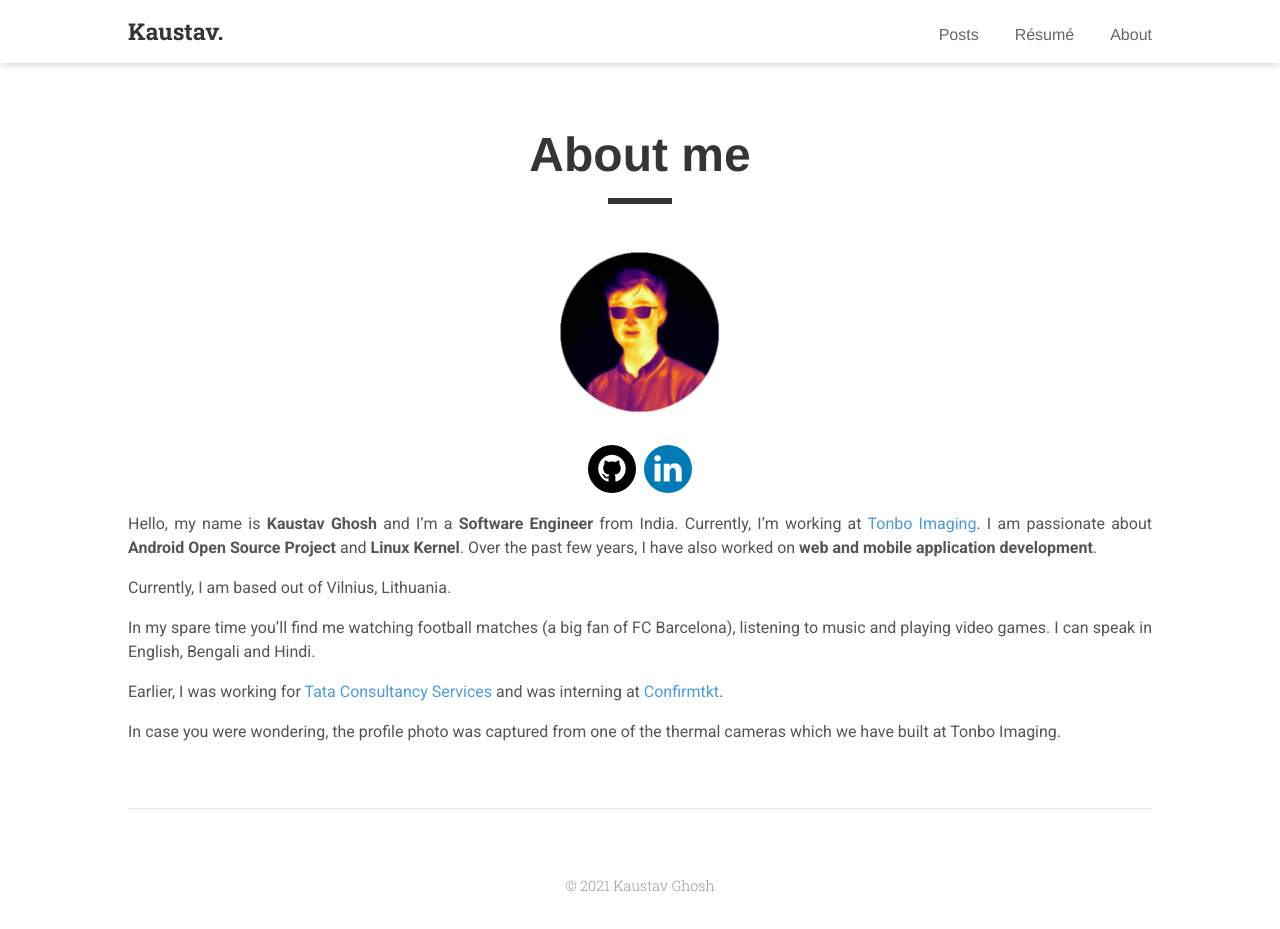
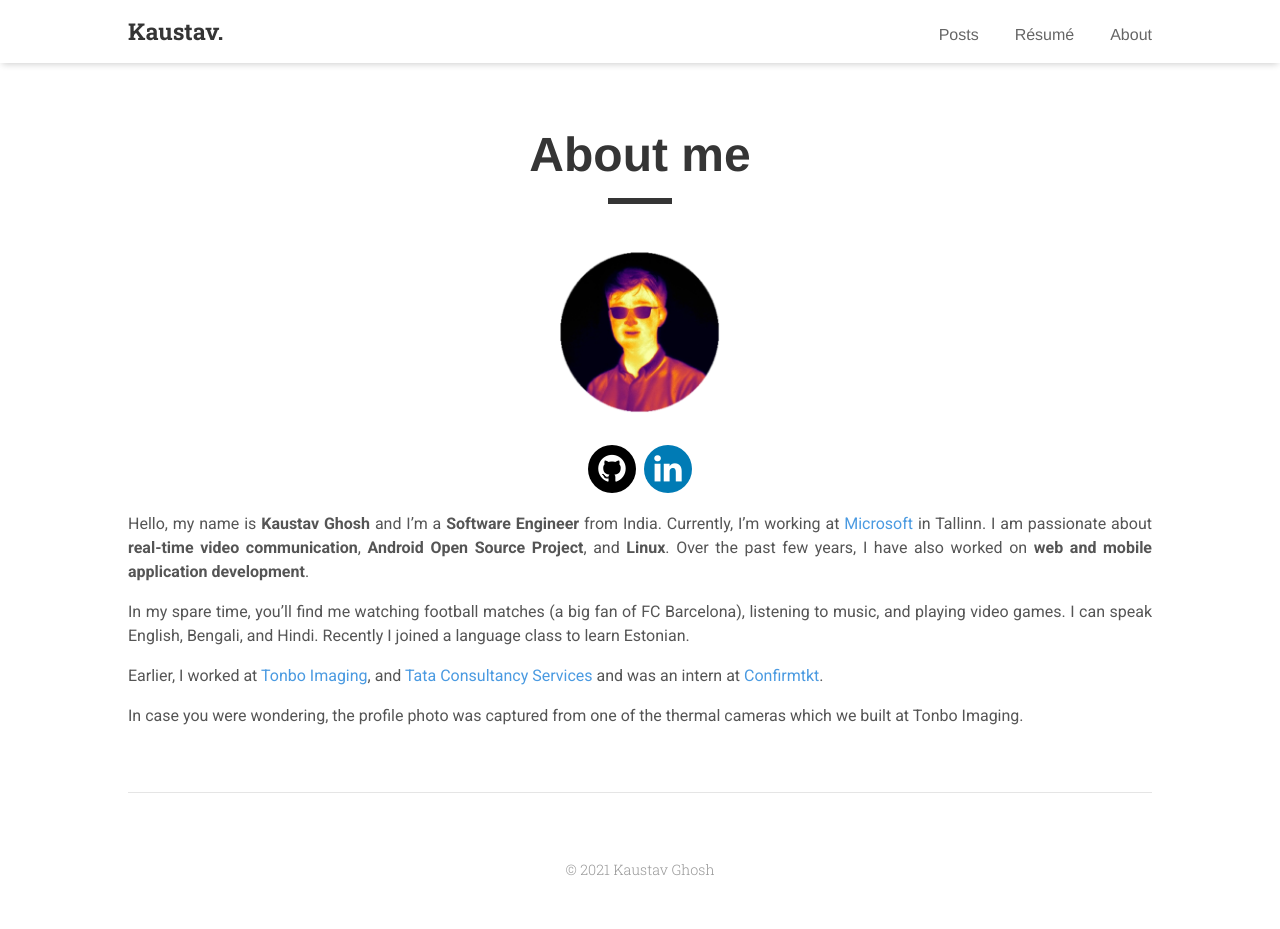
Before and after one commit to kaustav-net/kaustav.net, a Jekyll site: the page built from about.md, in a window 1280 px wide. Built offline with Jekyll 4.4.1, drawn with Linux system fonts in a browser that asks for light colours; comment, search, counter and statistics services are not loaded.

Commit message:
Update about page content

```diff
--- a/about.md
+++ b/about.md
@@ -12,12 +12,10 @@ comments: false
     <a href="https://www.linkedin.com/in/kaustav28" target="_blank" class="fa fa-linkedin"></a>
 </div>
 
-Hello, my name is **Kaustav Ghosh** and I'm a **Software Engineer** from India. Currently, I'm working at [Tonbo Imaging](https://tonboimaging.com). I am passionate about **Android Open Source Project** and **Linux Kernel**. Over the past few years, I have also worked on **web and mobile application development**.
+Hello, my name is **Kaustav Ghosh** and I'm a **Software Engineer** from India. Currently, I'm working at [Microsoft](https://microsoft.com/) in Tallinn. I am passionate about **real-time video communication**, **Android Open Source Project**, and **Linux**. Over the past few years, I have also worked on **web and mobile application development**.
 
-Currently, I am based out of Vilnius, Lithuania.
+In my spare time, you'll find me watching football matches (a big fan of FC Barcelona), listening to music, and playing video games. I can speak English, Bengali, and Hindi. Recently I joined a language class to learn Estonian.
 
-In my spare time you'll find me watching football matches (a big fan of FC Barcelona), listening to music and playing video games. I can speak in English, Bengali and Hindi.
+Earlier, I worked at [Tonbo Imaging](https://tonboimaging.com/), and [Tata Consultancy Services](https://www.tcs.com/) and was an intern at [Confirmtkt](https://www.confirmtkt.com/).
 
-Earlier, I was working for [Tata Consultancy Services](https://www.tcs.com/) and was interning at [Confirmtkt](https://www.confirmtkt.com/).
-
-In case you were wondering, the profile photo was captured from one of the thermal cameras which we have built at Tonbo Imaging.
+In case you were wondering, the profile photo was captured from one of the thermal cameras which we built at Tonbo Imaging.
```
